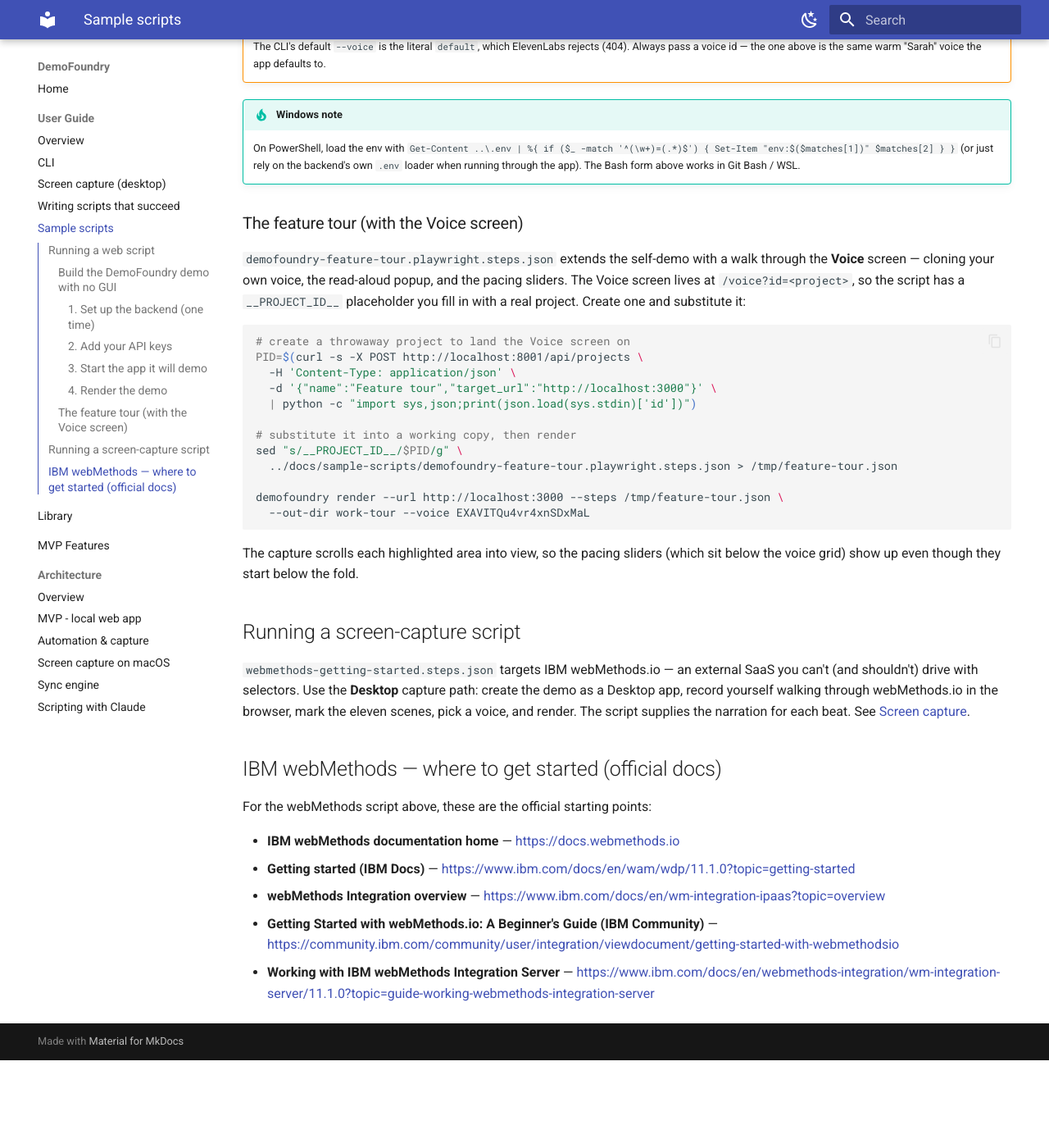
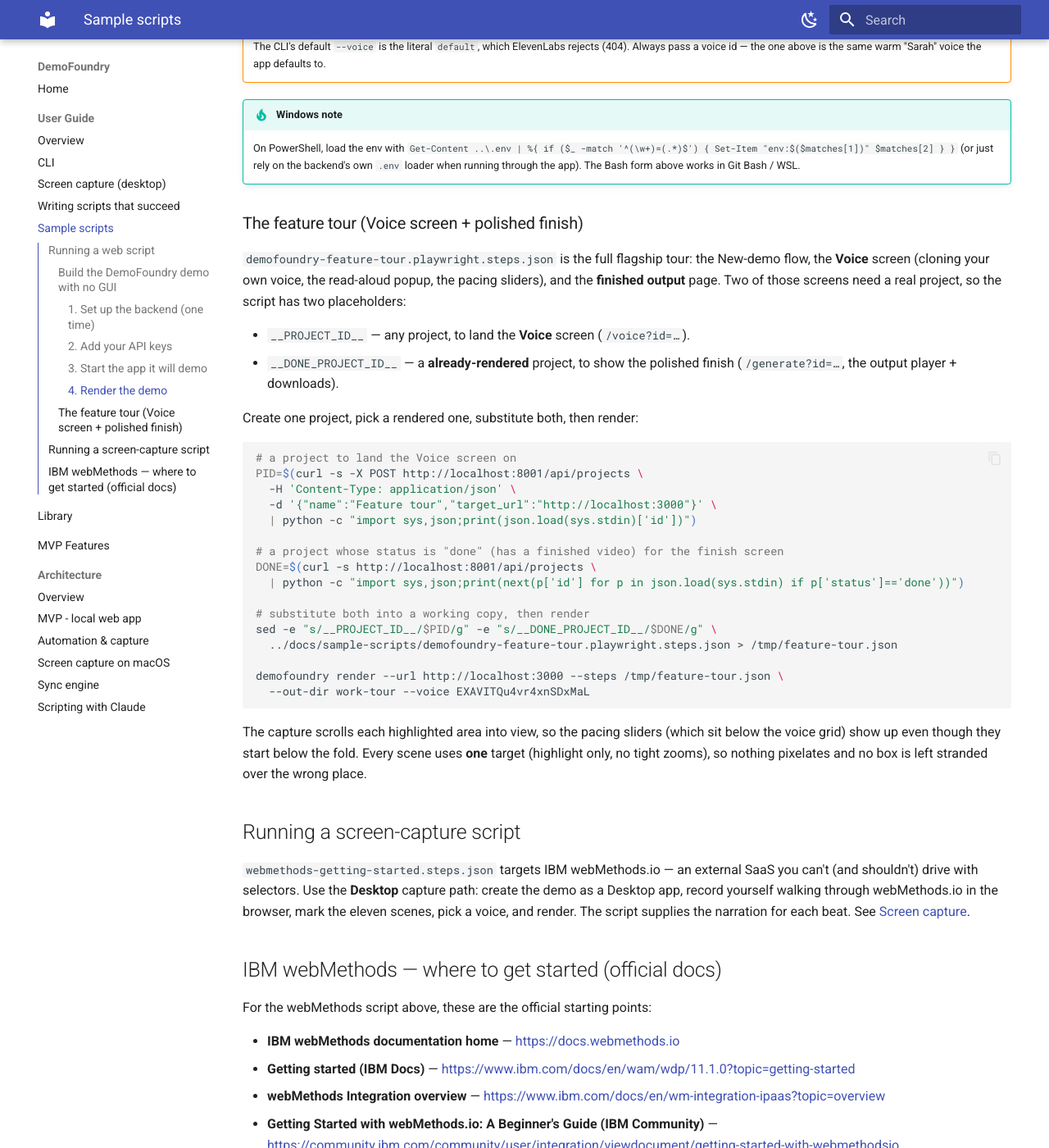
Before and after one commit to xolvco/demofoundry-lib, an MkDocs documentation site: the page built from docs/sample-scripts/README.md, in a window 1280 px wide and 1400 px high, scrolled down 2249 px. Shown: the whole window at 82% size. Built offline with MkDocs 1.6.1 and Material for MkDocs 9.7.7, drawn with Linux system fonts in a browser that asks for light colours; before the commit the page ends 3542 px from its top, so only the background shows below that.

Commit message:
Fix zoom/highlight glitches, slow narration, show Voice + finish in the tour
Visual fixes prompted by real demo artifacts:
- compose: map the highlight box and click marker through the zoom crop+rescale.
  They were drawn in ORIGINAL frame coordinates, so on a zoomed scene the box
  floated over the wrong place (or off the zoomed view). Now they track the
  zoom. Identity when there's no zoom.
- config: default VOICE_SPEED 0.9 -> 0.85 (narration was still too fast).

Sample scripts now follow our own "one target per scene" rule (the double
zoom_target + highlight_target was the source of both the stray box and the
pixelated over-zoom):
- self-demo: drop all zoom_targets, keep highlights only.
- feature-tour: same, and it's now the full flagship — New-demo flow, the Voice
  screen (clone / read-aloud popup / pacing sliders), AND the polished finish
  (navigates to a rendered project's /generate output: player + downloads +
  languages + capture results). Adds a __DONE_PROJECT_ID__ placeholder; README
  documents creating/selecting both ids.

Guide: harden the copy-ready prompt — NEVER both zoom and highlight on a scene
(rule 4), write naturally since the render slows/pauses for you (rule 7), and
"show the payoff" by ending on the result screen (rule 8).

Verified by re-render: the Web-app and What-we-read scenes now show full context
with a correctly-placed highlight; the finish scene shows the output player.

Co-Authored-By: Claude Opus 4.8 (1M context) <noreply@anthropic.com>

````diff
--- a/docs/sample-scripts/README.md
+++ b/docs/sample-scripts/README.md
@@ -109,22 +109,32 @@ Output lands in `backend/work-demo/render/`: `demo.mp4` and `demo.srt`.
     (or just rely on the backend's own `.env` loader when running through the app). The Bash form
     above works in Git Bash / WSL.
 
-### The feature tour (with the Voice screen)
+### The feature tour (Voice screen + polished finish)
 
-`demofoundry-feature-tour.playwright.steps.json` extends the self-demo with a walk through the
-**Voice** screen — cloning your own voice, the read-aloud popup, and the pacing sliders. The Voice
-screen lives at `/voice?id=<project>`, so the script has a `__PROJECT_ID__` placeholder you fill in
-with a real project. Create one and substitute it:
+`demofoundry-feature-tour.playwright.steps.json` is the full flagship tour: the New-demo flow, the
+**Voice** screen (cloning your own voice, the read-aloud popup, the pacing sliders), and the
+**finished output** page. Two of those screens need a real project, so the script has two
+placeholders:
+
+- `__PROJECT_ID__` — any project, to land the **Voice** screen (`/voice?id=…`).
+- `__DONE_PROJECT_ID__` — a **already-rendered** project, to show the polished finish
+  (`/generate?id=…`, the output player + downloads).
+
+Create one project, pick a rendered one, substitute both, then render:
 
 ```bash
-# create a throwaway project to land the Voice screen on
+# a project to land the Voice screen on
 PID=$(curl -s -X POST http://localhost:8001/api/projects \
   -H 'Content-Type: application/json' \
   -d '{"name":"Feature tour","target_url":"http://localhost:3000"}' \
   | python -c "import sys,json;print(json.load(sys.stdin)['id'])")
 
-# substitute it into a working copy, then render
-sed "s/__PROJECT_ID__/$PID/g" \
+# a project whose status is "done" (has a finished video) for the finish screen
+DONE=$(curl -s http://localhost:8001/api/projects \
+  | python -c "import sys,json;print(next(p['id'] for p in json.load(sys.stdin) if p['status']=='done'))")
+
+# substitute both into a working copy, then render
+sed -e "s/__PROJECT_ID__/$PID/g" -e "s/__DONE_PROJECT_ID__/$DONE/g" \
   ../docs/sample-scripts/demofoundry-feature-tour.playwright.steps.json > /tmp/feature-tour.json
 
 demofoundry render --url http://localhost:3000 --steps /tmp/feature-tour.json \
@@ -132,7 +142,8 @@ demofoundry render --url http://localhost:3000 --steps /tmp/feature-tour.json \
 ```
 
 The capture scrolls each highlighted area into view, so the pacing sliders (which sit below the voice
-grid) show up even though they start below the fold.
+grid) show up even though they start below the fold. Every scene uses **one** target (highlight only,
+no tight zooms), so nothing pixelates and no box is left stranded over the wrong place.
 
 ## Running a screen-capture script
 
````
Also changed, not shown: docs/guide/writing-scripts.md (+11 -6 lines), docs/sample-scripts/demofoundry-feature-tour.playwright.steps.json (+9 -7 lines), docs/sample-scripts/demofoundry-self-demo.playwright.steps.json (+2 -5 lines), 2 other files.
